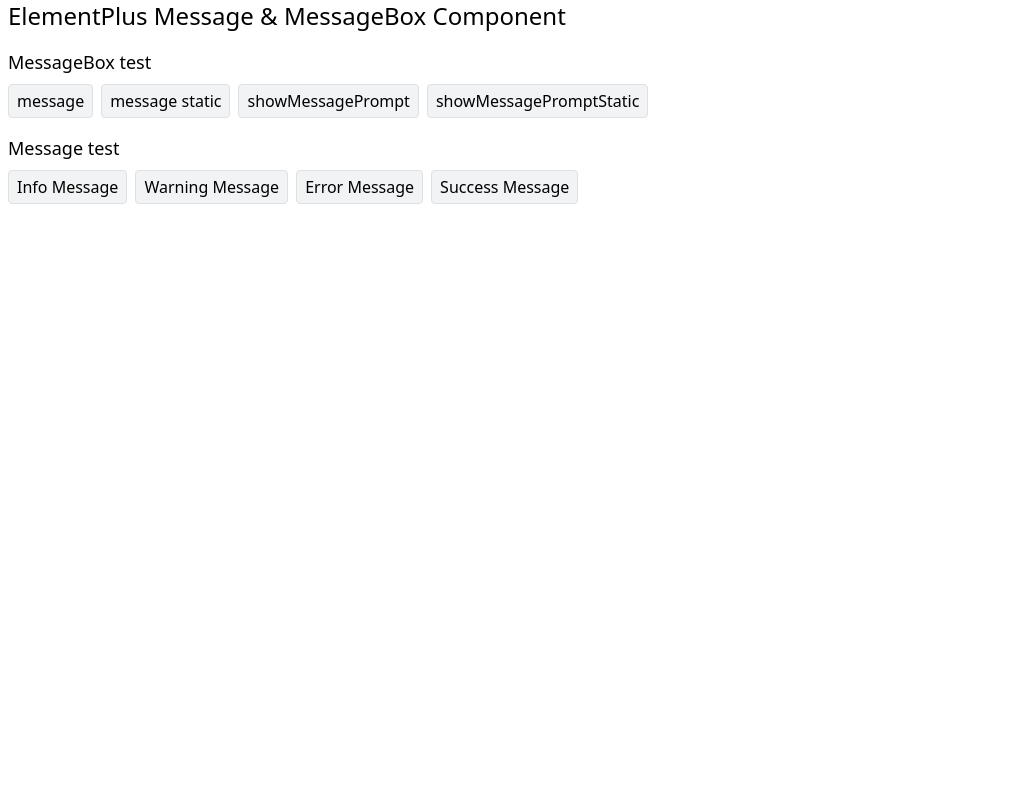
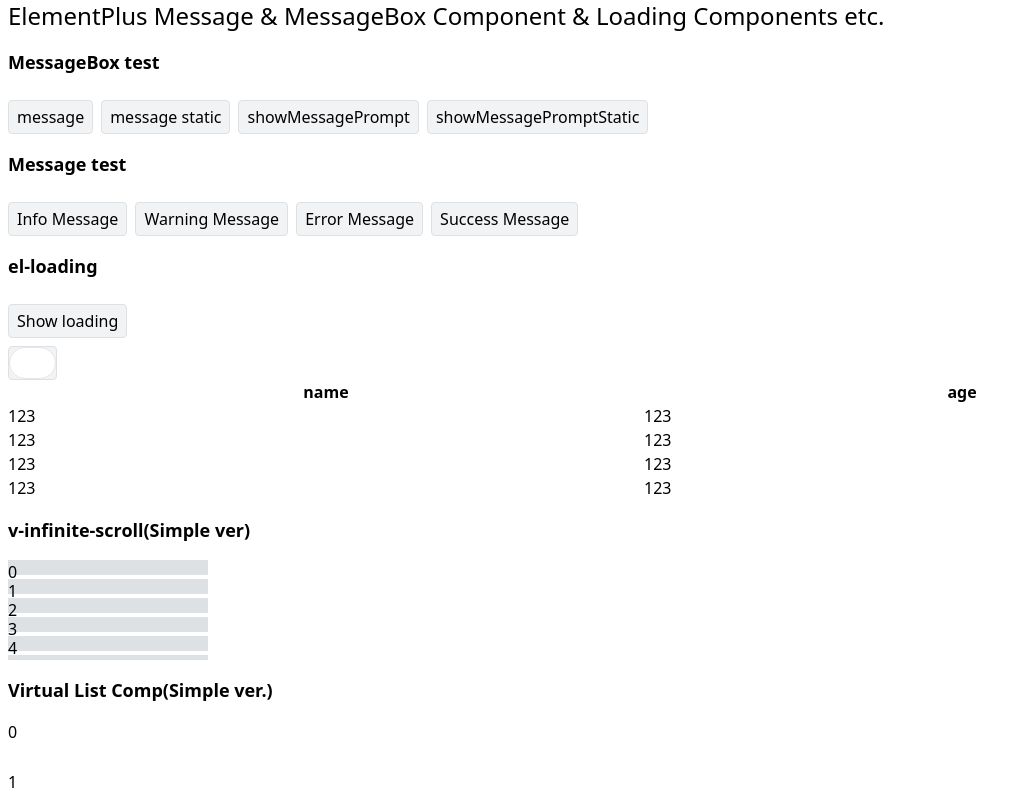
Before and after one commit to magicFeirl/ElComponents, a Vue app: page / in a window 1280 px wide. Shown: the top 800 px of the page, without its empty margins (0-1031 px from the left). Built offline with nearby package versions, Linux system fonts and the light colour scheme.

Commit message:
feat: add some new components

```diff
--- a/package.json
+++ b/package.json
@@ -8,6 +8,7 @@
     "preview": "vite preview"
   },
   "dependencies": {
+    "element-plus": "^2.3.1",
     "vue": "^3.2.25"
   },
   "devDependencies": {
--- a/src/App.vue
+++ b/src/App.vue
@@ -1,6 +1,6 @@
 <template>
     <div class="pl-2">
-        <h1 class="text-2xl mb-4">ElementPlus Message & MessageBox Component</h1>
+        <h1 class="text-2xl mb-4">ElementPlus Message & MessageBox Component & Loading Components etc.</h1>
         <div>
             <h2 class="text-lg">MessageBox test</h2>
             <button @click="showMessage">message</button>
@@ -16,12 +16,38 @@
             <button @click="Message.danger({ message: 'nihao' })">Error Message</button>
             <button @click="Message({ type: 'success', message: 'nihao', duration: 5000 })">Success Message</button>
         </div>
+
+        <div class="mt-4">
+            <h2 class="text-lg">el-loading</h2>
+            <button @click="showLoading">Show loading</button>
+        </div>
+
+        <div>
+            <button class="relative">
+                <div class="absolute left-0 top-0 w-full h-full bg-white border rounded-full"></div>
+                helli
+            </button>
+        </div>
+
+        <ElTableTest />
+
+        <InfiniteScroll></InfiniteScroll>
+
+        <VirtualList :listHeight="300" :rowHeight="50" :data="virtualListData"></VirtualList>
     </div>
 </template>
 
 <script setup>
+import { ref } from 'vue'
+
 import { MessageBox } from './components/MessageBox'
 import Message from './components/Message'
+import InfiniteScroll from './components/InfiniteScroll/index.vue'
+import VirtualList from './components/VirtualList/index.vue'
+
+import Loading from './components/Loading/index.js'
+
+import ElTableTest from './components/ElTableTest/index.vue'
 
 const showMessage = () => {
     MessageBox({
@@ -66,6 +92,15 @@ const showMessagePromptStatic = () => {
         cancel: 'Cancel',
     })
 }
+
+const showLoading = () => {
+    const inst = Loading.show()
+    setTimeout(() => {
+        inst.close()
+    }, 1000);
+}
+
+const virtualListData = ref([...Array.from({ length: 10000 }).map((_, idx) => idx)])
 </script>
 
 <style scoped>
--- /dev/null
+++ b/src/assets/css/base.css
@@ -0,0 +1,3 @@
+h2 {
+  @apply font-bold text-lg my-4
+}
--- /dev/null
+++ b/src/components/ElTableTest/index.vue
@@ -0,0 +1,28 @@
+<template>
+  <div>
+    <el-table border ref="table" :data="data">
+      <el-table-column label="name" prop="name"></el-table-column>
+      <el-table-column label="age" prop="age"></el-table-column>
+    </el-table>
+  </div>
+</template>
+
+<script>
+export default {
+  data() {
+    return {
+      data: [
+        {name: 123, age: 123},
+        {name: 123, age: 123},
+        {name: 123, age: 123},
+        {name: 123, age: 123},
+      ]
+    }
+  },
+  mounted() {
+    console.log(this.$refs.table.$slots.default());
+  }
+}
+</script>
+
+<style lang="scss" scoped></style>
--- /dev/null
+++ b/src/components/InfiniteScroll/index.vue
@@ -0,0 +1,25 @@
+<template>
+  <h2>v-infinite-scroll(Simple ver)</h2>
+  <div class="h-100px overflow-auto w-200px" v-infinite-scroll="loadData">
+    <div class="h-15px mb-1 bg-light-900" v-for="item in infData">
+      {{ item }}
+    </div>
+  </div>
+</template>
+
+<script>
+export default {
+  data() {
+    return {
+      infData: []
+    }
+  },
+  methods: {
+    loadData() {
+      this.infData.push(...Array.from({ length: 10 }).map((_, idx) => idx))
+    }
+  }
+}
+</script>
+
+<style lang="scss" scoped></style>
--- /dev/null
+++ b/src/components/Loading/index.js
@@ -0,0 +1,28 @@
+import LoadingVue from './index.vue'
+import { createApp } from 'vue'
+
+let instance = null
+const defaultOptions = {
+  text: 'loading...'
+}
+
+export default {
+  show(options = {}) {
+    this.instance = createApp(LoadingVue, {
+      show: false,
+      onClose: this.close,
+      ...defaultOptions,
+      ...options
+    })
+
+    const container = document.createElement('div')
+    document.body.appendChild(container)
+    this.container = container
+    this.instance.mount(container)
+
+    return this
+  },
+  close() {
+    this.container.remove()
+  }
+}
--- /dev/null
+++ b/src/components/Loading/index.vue
@@ -0,0 +1,45 @@
+<template>
+  <Transition name="fade">
+    <div class="loading-container" v-show="show">
+      {{ text }}
+    </div>
+  </Transition>
+</template>
+
+<script setup>
+import { ref } from 'vue'
+defineProps({
+  text: {
+    type: String,
+    default: ''
+  },
+})
+
+let show = ref(false)
+Promise.resolve().then(() => show.value = true)
+</script>
+
+<style scoped>
+.fade-enter-active,
+.fade-leave-active {
+  transition: opacity 0.5s;
+}
+
+.fade-enter,
+.fade-leave-to {
+  opacity: 0;
+}
+
+.loading-container {
+  background-color: rgba(0, 0, 0, 0.5);
+  color: white;
+  display: flex;
+  align-items: center;
+  justify-content: center;
+  width: 100vw;
+  height: 100vh;
+  position: fixed;
+  left: 0;
+  top: 0;
+}
+</style>
--- /dev/null
+++ b/src/components/VirtualList/index.vue
@@ -0,0 +1,64 @@
+<template>
+  <h2>Virtual List Comp(Simple ver.)</h2>
+  <div ref="virtualListRef" :class="['relative', 'virtual-list', `h-${this.listHeight}px`, 'overflow-auto']">
+    <div :style="dummyRowStyle" class="absolute top-0  left-0 w-full"></div>
+    <div :style="{ transform: `translate3d(0, ${offset}px, 0)` }" :class="['virtual-list-content', 'transform']">
+      <div :style="{ height: `${rowHeight}px` }" v-for="item in visiableRows">
+        {{ item }}
+      </div>
+    </div>
+  </div>
+</template>
+
+<script>
+export default {
+  props: {
+    data: {
+      type: Array,
+      required: true
+    },
+    rowHeight: {
+      type: Number,
+      required: true
+    },
+    listHeight: {
+      type: Number,
+      required: true
+    }
+  },
+  data() {
+    return {
+      startIndex: 0,
+      endIndex: 0,
+      offset: 0
+    }
+  },
+  computed: {
+    height() {
+      return this.rowHeight * this.data.length
+    },
+    dummyRowStyle() {
+      return {
+        'height': `${this.height}px`
+      }
+    },
+    visiableRows() {
+      return this.data.slice(this.startIndex, this.endIndex)
+    },
+  },
+  mounted() {
+    const el = this.$refs.virtualListRef
+    const handleScroll = () => {
+      const { scrollTop } = el
+      this.startIndex = Math.floor(scrollTop / this.rowHeight)
+      this.endIndex = this.startIndex + Math.ceil(this.listHeight / this.rowHeight)
+      this.offset = scrollTop
+    }
+
+    handleScroll()
+    el.addEventListener('scroll', handleScroll)
+  }
+}
+</script>
+
+<style lang="scss" scoped></style>
--- /dev/null
+++ b/src/directives/infinite-scroll/index.js
@@ -0,0 +1,18 @@
+const InfiniteScroll = {
+  mounted(el, bindings, context) {
+    const load = bindings.value
+    load()
+
+    el.addEventListener('scroll', () => {
+      const { scrollTop, scrollHeight } = el
+      const { height } = el.getBoundingClientRect()
+      if(scrollTop + height >= scrollHeight -20) {
+        load()
+      }
+    })
+  },
+}
+
+export default function install(vue) {
+  vue.directive('infinite-scroll', InfiniteScroll)
+}
```
Also changed, not shown: src/main.js (+7 -1 lines), 2 other files (tests, documents, lock files or other folders).
